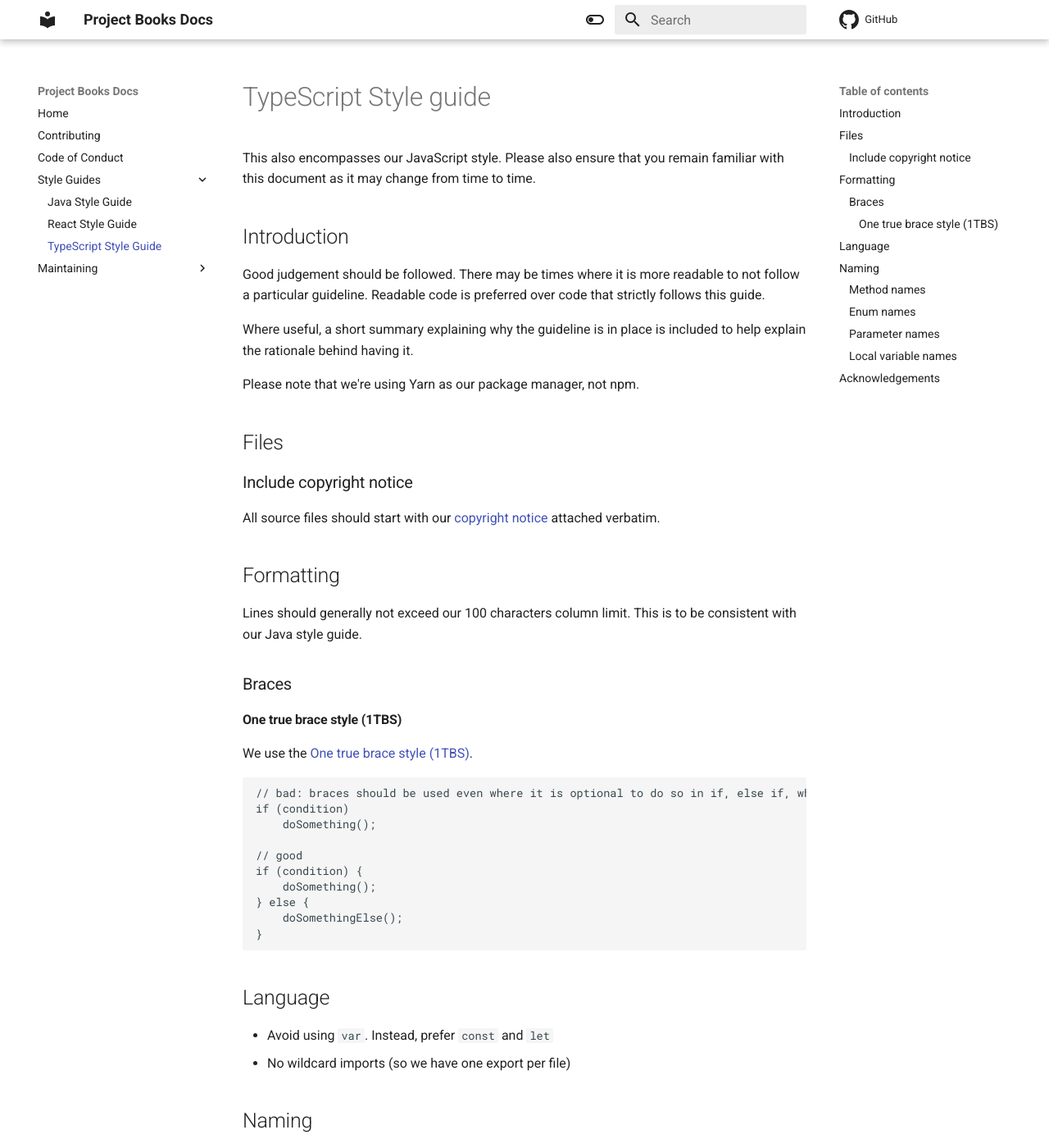
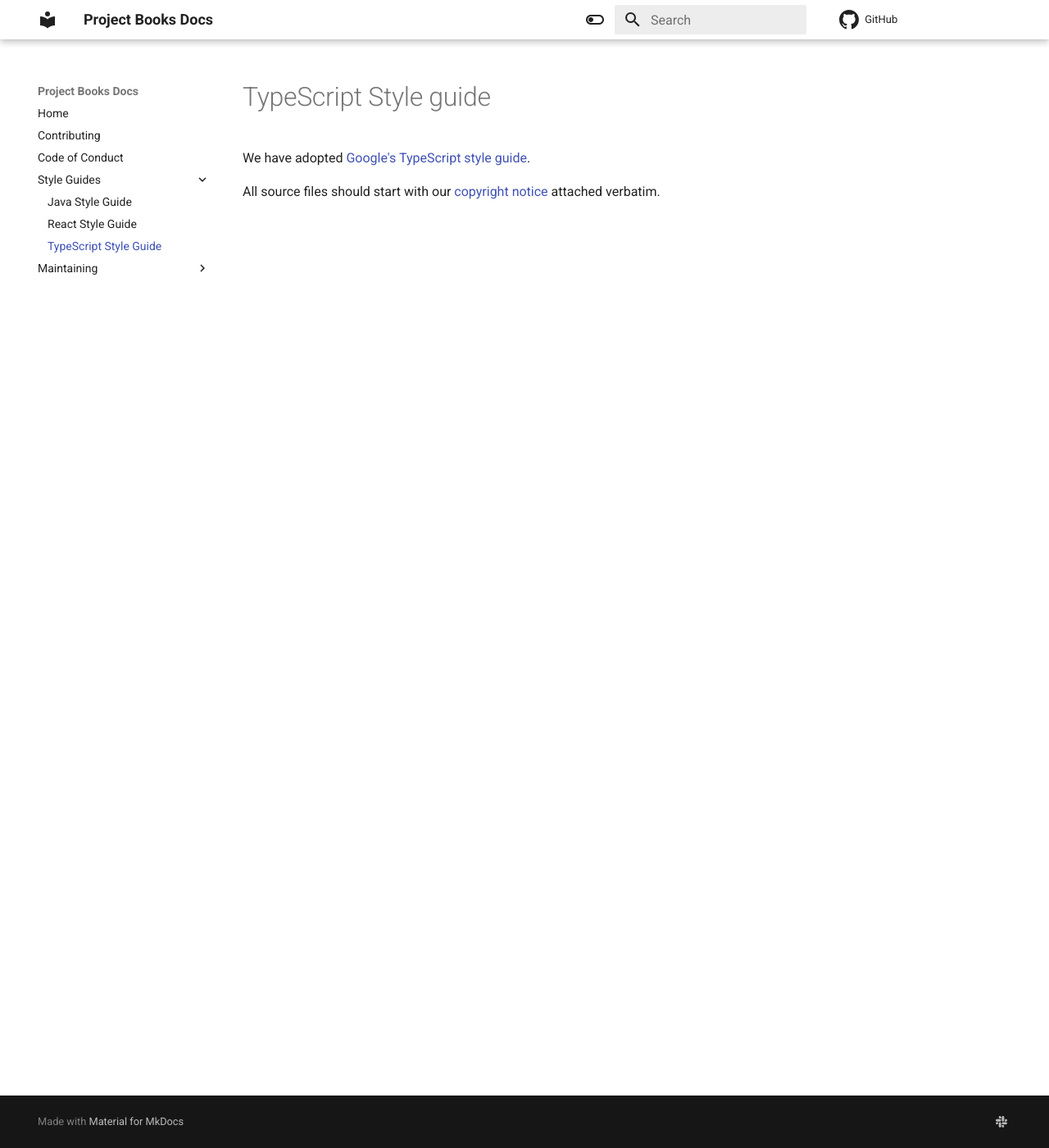
Before and after one commit to Project-Books/project-books.github.io, an MkDocs documentation site: the page built from docs/styleguides/typescript-styleguide.md, in a window 1280 px wide and 1400 px high. Shown: the whole window at 82% size. Built offline with MkDocs 1.6.1 and Material for MkDocs 9.7.7, drawn with Linux system fonts in a browser that asks for light colours; some of the changed text lies outside the part shown.

Commit message:
Adopt Google's TypeScript style guide

````diff
--- a/docs/styleguides/typescript-styleguide.md
+++ b/docs/styleguides/typescript-styleguide.md
@@ -1,68 +1,5 @@
 # TypeScript Style guide
 
-This also encompasses our JavaScript style. Please also ensure that you remain familiar with this document as it may change from time to time.
-
-## Introduction
-
-Good judgement should be followed. There may be times where it is more readable to not follow a particular guideline.
-Readable code is preferred over code that strictly follows this guide.
-
-Where useful, a short summary explaining why the guideline is in place is included to help explain the rationale behind having it.
-
-Please note that we're using Yarn as our package manager, not npm.
-
-## Files
-
-### Include copyright notice
+We have adopted [Google's TypeScript style guide](https://google.github.io/styleguide/tsguide.html).
 
 All source files should start with our [copyright notice](https://github.com/Project-Books/book-project/blob/react-login-558/COPYRIGHT) attached verbatim.
-
-## Formatting
-
-Lines should generally not exceed our 100 characters column limit. This is to be consistent with our Java style guide.
-
-### Braces
-
-#### One true brace style (1TBS)
-
-We use the [One true brace style (1TBS)](https://en.wikipedia.org/wiki/Indentation_style#Variant:_1TBS_(OTBS)).
-
-```ts
-// bad: braces should be used even where it is optional to do so in if, else if, while and do statements
-if (condition)
-    doSomething();
-
-// good
-if (condition) {
-    doSomething();
-} else {
-    doSomethingElse();
-}
-```
-
-## Language
-
-- Avoid using `var`. Instead, prefer `const` and `let`
-- No wildcard imports (so we have one export per file)
-
-## Naming
-
-### Method names
-
-Method names should be written in `camelCase` and be be verb or verb phrases.
-
-### Enum names
-
-Enum names should be written in `PascalCase`. Enum items are written in `CONSTANT_CASE`.
-
-### Parameter names
-
-Parameter names should be written in `camelCase`.
-
-### Local variable names
-
-Local variable names should be written in `camelCase` even where they are constants.
-
-## Acknowledgements
-
-Adapted from [Google's JavaScript style guide](https://google.github.io/styleguide/jsguide.html) and [Airbnb's JavaScript style guide](https://github.com/airbnb/javascript/blob/master/README.md).
````
